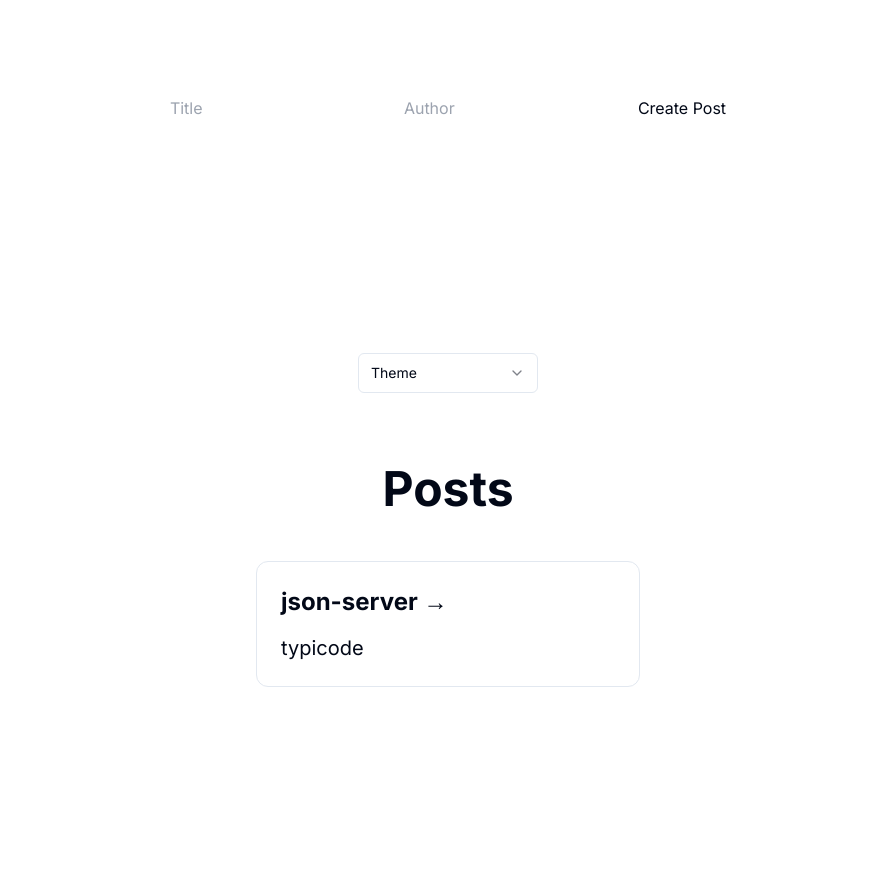
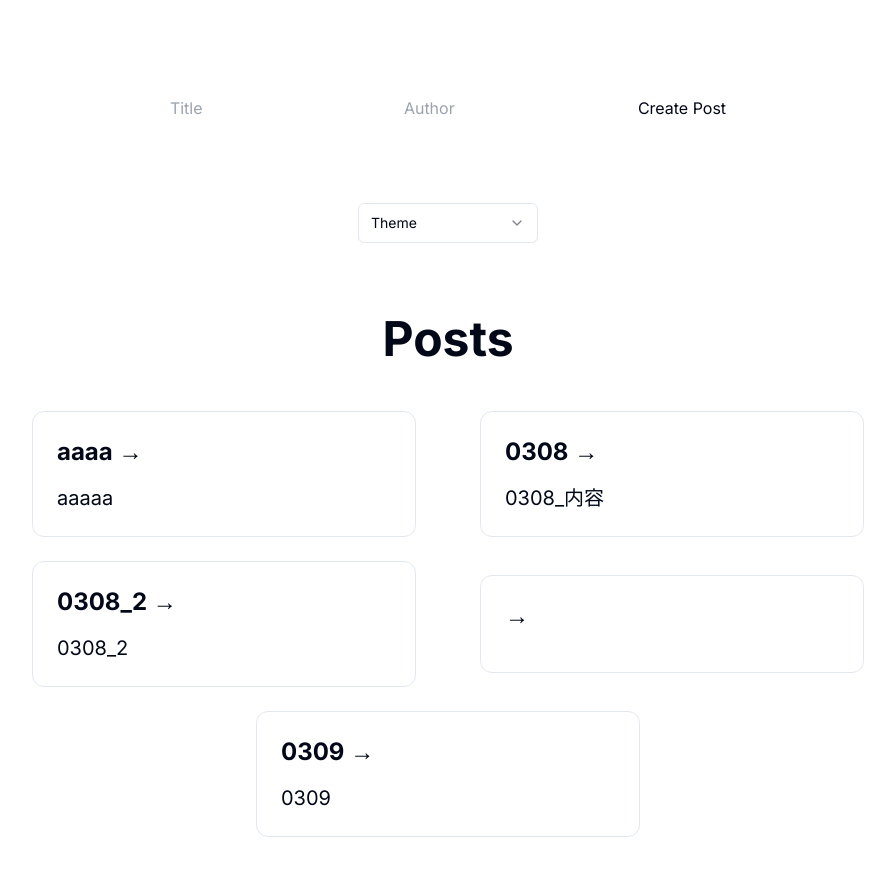
Before and after one commit to segawaakira/nextjs_v14, a Next.js app in the folder my-app/: page / in a window 1280 px wide. Shown: the top 876 px of the page, without its empty margins (192-1087 px from the left). Built offline with nearby package versions, Linux system fonts and the light colour scheme; data requests are answered from the project's data file.

Commit message:
fix: deploy error修正

```diff
--- a/my-app/db.json
+++ b/my-app/db.json
@@ -1,5 +1,31 @@
 {
-  "posts": [{ "id": 1, "title": "json-server", "author": "typicode" }],
-  "comments": [{ "id": 1, "body": "some comment", "postId": 1 }],
-  "profile": { "name": "typicode" }
+  "posts": [
+    {
+      "title": "aaaa",
+      "author": "aaaaa",
+      "id": 2
+    },
+    {
+      "title": "0308",
+      "author": "0308_内容",
+      "id": 3
+    },
+    {
+      "title": "0308_2",
+      "author": "0308_2",
+      "id": 4
+    },
+    {
+      "id": 5
+    },
+    {
+      "title": "0309",
+      "author": "0309",
+      "id": 6
+    }
+  ],
+  "comments": [],
+  "profile": {
+    "name": "typicode"
+  }
 }
--- a/my-app/src/app/select/page.tsx
+++ b/my-app/src/app/select/page.tsx
@@ -16,7 +16,7 @@ export default function Home() {
     },
   });
 
-  const onSubmit = (data) => {
+  const onSubmit = (data: any) => {
     console.log(data);
   };
 
```
